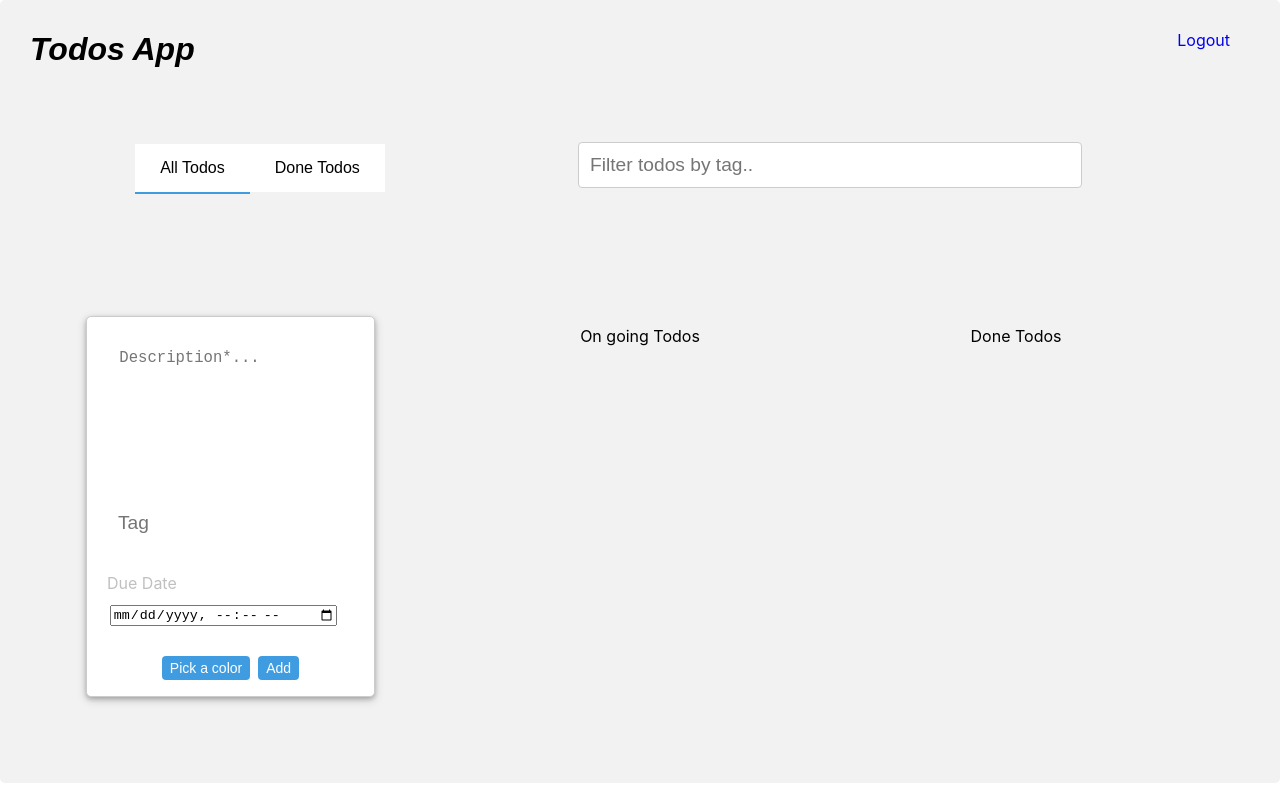
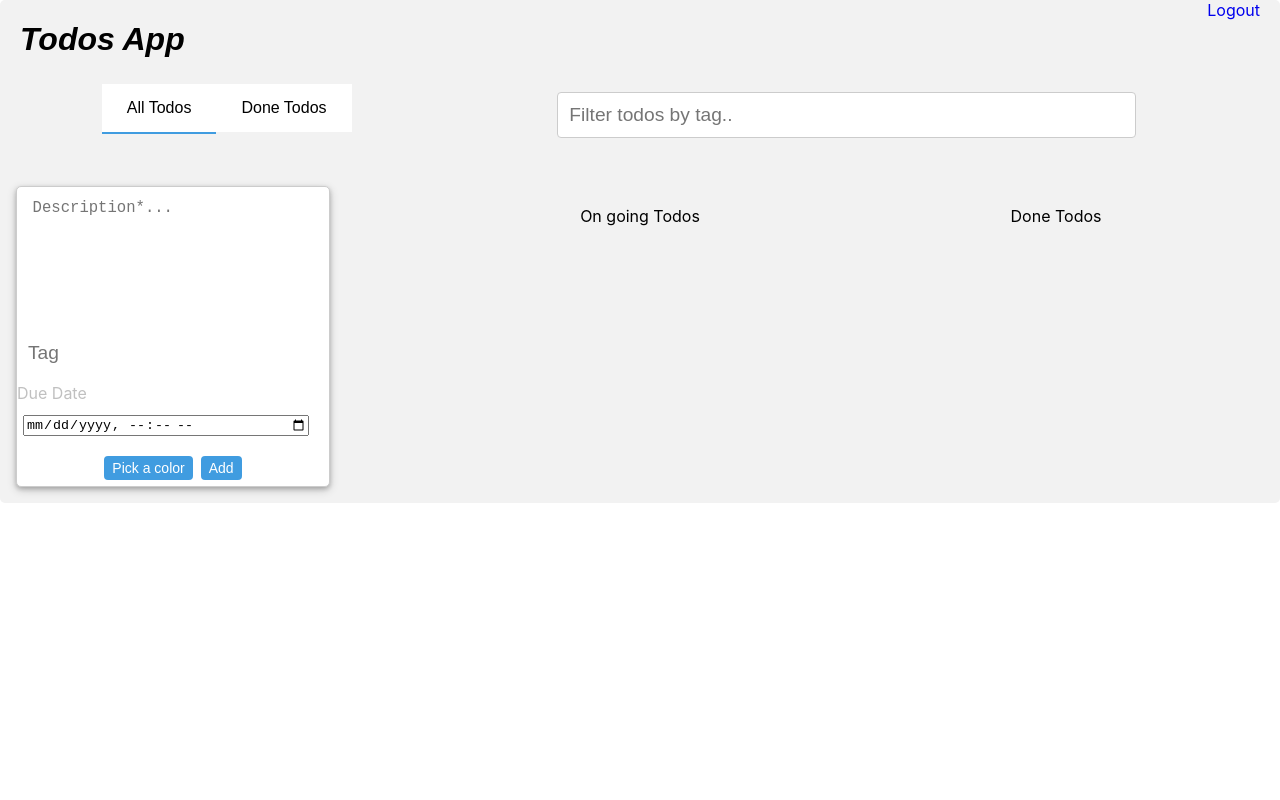
Before and after one commit to abdallahokasha/todosapp, a React (Create React App) app: page /todos in a window 1280 px wide. Built offline with nearby package versions, Linux system fonts and the light colour scheme; what react-router-redux would draw is missing.

Commit message:
Fix layout for the color picker.
- CSS edits to fix layout for color-picker.

```diff
--- a/src/App.css
+++ b/src/App.css
@@ -3,10 +3,15 @@
   padding: 0px 20px 20px 20px;
 }
 
+div {
+  border-radius: 5px;
+}
+
 #root {
   background-color: #f2f2f2;
-  height: unset;
+  height: -webkit-fill-available;
 }
+
 .App-logo {
   animation: App-logo-spin infinite 20s linear;
   height: 40vmin;
@@ -36,7 +41,7 @@
   }
 }
 
-#viewTodoDiv{
+#viewTodoDiv {
   width: 100%;
   height: 40%;
   padding: 10px;
@@ -46,7 +51,8 @@
   word-wrap: break-word;
 }
 
-input[type=text], select {
+input[type="text"],
+select {
   width: 100%;
   padding: 12px 20px;
   margin: 8px 0;
@@ -56,7 +62,9 @@ input[type=text], select {
   box-sizing: border-box;
 }
 
-input[type=text], input[type='password'], select {
+input[type="text"],
+input[type="password"],
+select {
   width: 100%;
   padding: 11px 11px;
   margin: 8px 0;
@@ -67,9 +75,9 @@ input[type=text], input[type='password'], select {
   font-size: larger;
 }
 
-input[type=submit] {
+input[type="submit"] {
   width: 100%;
-  background-color: #4CAF50;
+  background-color: #4caf50;
   color: white;
   padding: 14px 20px;
   margin: 8px 0;
@@ -78,13 +86,8 @@ input[type=submit] {
   cursor: pointer;
 }
 
-input[type=submit]:hover {
+input[type="submit"]:hover {
   background-color: #45a049;
-}
-
-div {
-  border-radius: 5px;
-  padding: 10px;
 }
 
 .navBtn-group .navButton {
@@ -128,13 +131,12 @@ button {
   font-size: 14px;
 }
 
-
-.roundedButton{
+.roundedButton {
   border-radius: 6px;
 }
 
 button:hover {
-  background-color: #008CBA;
+  background-color: #008cba;
   color: white;
 }
 button:focus {
@@ -151,7 +153,7 @@ textarea {
   width: 90%;
 }
 
-.f2Gray{
+.f2Gray {
   background-color: #f2f2f2;
 }
 
@@ -160,36 +162,30 @@ textarea {
 }
 
 #signupDiv {
-
 }
 
-.scrollbar
-{
+.scrollbar {
   margin-left: 30px;
   float: left;
   height: 300px;
   width: 65px;
-	background: #F5F5F5;
+  background: #f5f5f5;
   overflow-y: scroll;
   margin-bottom: 25px;
 }
 
-
-#roundedBar::-webkit-scrollbar-track
-{
+#roundedBar::-webkit-scrollbar-track {
   -webkit-box-shadow: inset 0 0 6px #0000004d;
   border-radius: 10px;
-	background-color: #F5F5F5;
+  background-color: #f5f5f5;
 }
 
-#roundedBar::-webkit-scrollbar
-{
+#roundedBar::-webkit-scrollbar {
   width: 8px;
-	background-color: #F5F5F5;
+  background-color: #f5f5f5;
 }
 
-#roundedBar::-webkit-scrollbar-thumb
-{
+#roundedBar::-webkit-scrollbar-thumb {
   border-radius: 10px;
   -webkit-box-shadow: inset 0 0 6px #0000004d;
   background-color: #ccc;
@@ -198,12 +194,11 @@ textarea {
 #addNewTodoDiv {
   border: 1px solid #ccc;
   background-color: white;
-    box-shadow: 0 2px 4px 0 #00000033,
-    0 3px 10px 0 #00000030;
+  box-shadow: 0 2px 4px 0 #00000033, 0 3px 10px 0 #00000030;
   width: 75%;
 }
 
-#colorPickerDiv{
+#colorPickerDiv {
   height: 50px;
   width: 50px;
 }
@@ -219,7 +214,7 @@ width: 50px;
   width: 70%;
 }
 .grayColor1 {
-  color: #C0C0C0;
+  color: #c0c0c0;
 }
 
 #deleteBtn {
@@ -228,7 +223,7 @@ background-color: red;
 
 .datetime-input {
   width: 90%;
-margin:12px 14px 14px 0px;
+  margin: 12px 14px 14px 0px;
 }
 
 #appTitle {
--- a/src/App.js
+++ b/src/App.js
@@ -1,17 +1,20 @@
-import React, { Component } from 'react';
-import './App.css';
-import { BrowserRouter as Router, Route } from 'react-router-dom';
+import React, { Component } from "react";
+import "./App.css";
+import { BrowserRouter as Router, Route } from "react-router-dom";
 
-import Signin from './components/Signin';
-import Signup from './components/Signup';
-import Todos from './components/Todos';
+import Signin from "./components/Signin";
+import Signup from "./components/Signup";
+import Todos from "./components/Todos";
 class App extends Component {
   render() {
     // console.log(this.props);
     return (
       <Router>
-      <div className="App">
-        <h1 id="appTitle" className="leftPosition"> Todos App</h1>
+        <div className="App mainDiv">
+          <h1 id="appTitle" className="leftPosition">
+            {" "}
+            Todos App
+          </h1>
           <div>
             <Route exact path="/" component={Signin} />
             <Route exact path="/todos" component={Todos} />
```
Also changed, not shown: 1 other file (tests, documents, lock files or other folders). Lines whose indentation alone changed are shown as unchanged.
